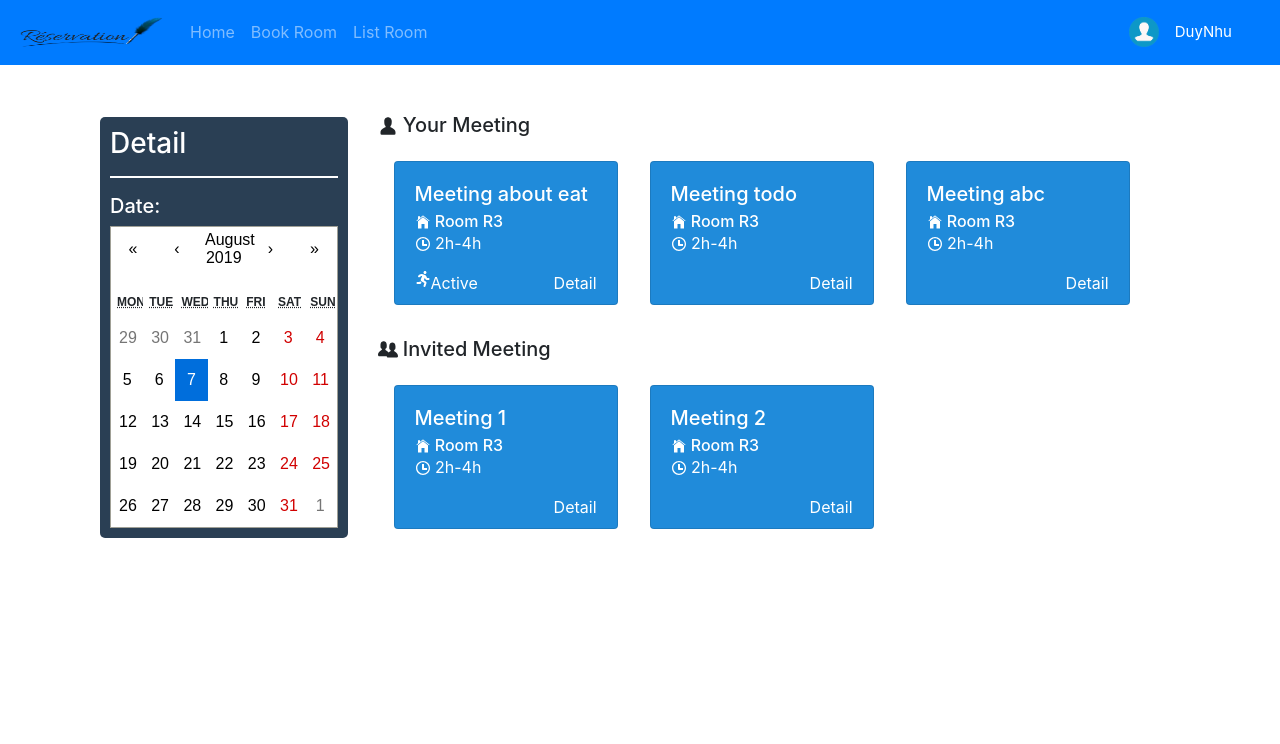
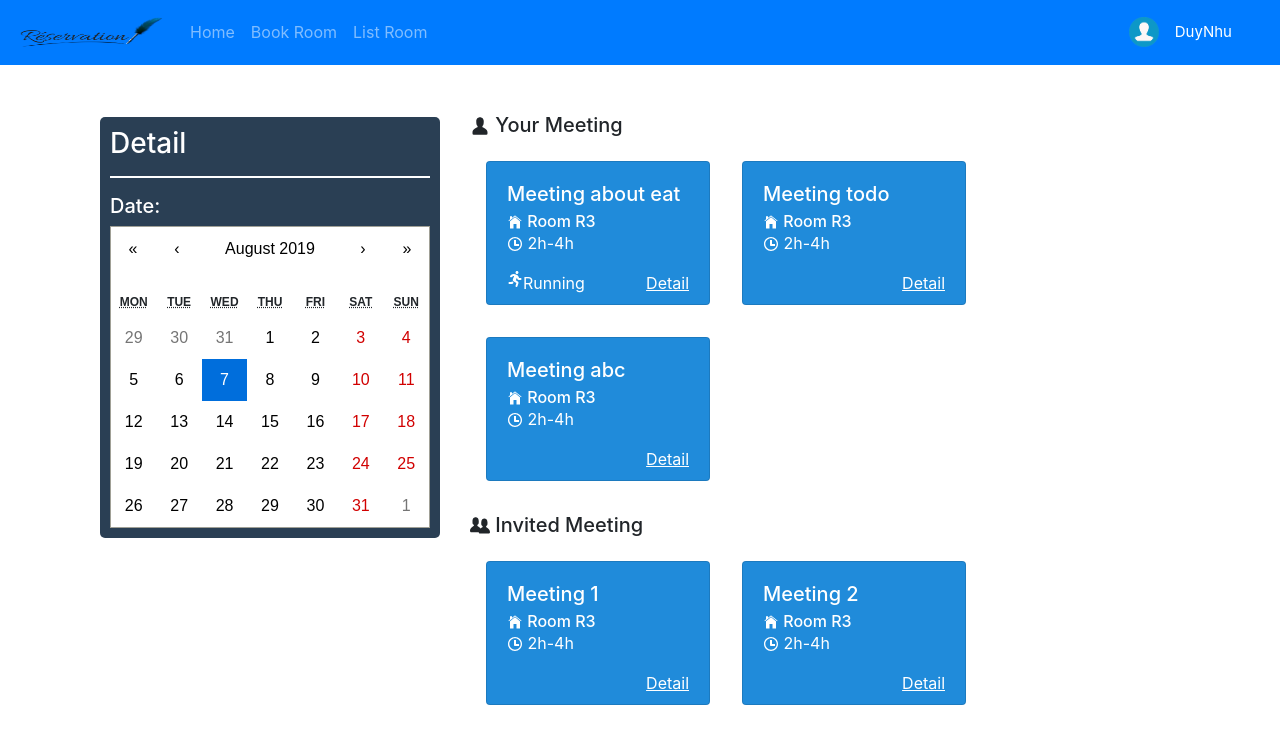
Before and after one commit to sieunhanvodich/room-reservation, a React (Create React App) app: page /home-user in a window 1280 px wide. Shown: the top 744 px of the page. Built offline with nearby package versions, Linux system fonts and the light colour scheme; a web font is replaced by a local one.

Commit message:
refs #2 duy update

```diff
--- a/src/components/ContentHomeUser/ContentHomeUser.js
+++ b/src/components/ContentHomeUser/ContentHomeUser.js
@@ -15,10 +15,10 @@ class ContentHomeUser extends React.Component {
     return (
       <Container>
         <Row>
-          <Col xl={3} lg={4} md={7} sm={12} xs={12}>
+          <Col xl={4} lg={4} md={7} sm={12} xs={12}>
             <DatePicker />
           </Col>
-          <Col xl={9} lg={8} md={5} xs={12} sm={12}>
+          <Col xl={8} lg={8} md={5} xs={12} sm={12}>
             <h5 className="mt-3"><GoPerson />  Your Meeting</h5>
             <ListMeeting Meetings={this.props.listMeeting.own} onClickCard={(detail) => this.props.handleShow(detail)} />
             <h5 className="mt-3"><GoOrganization />  Invited Meeting</h5>
--- a/src/components/ListMeeting/ListMeeting.js
+++ b/src/components/ListMeeting/ListMeeting.js
@@ -2,9 +2,6 @@ import React from 'react';
 import Meeting from '../Meeting/Meeting';
 
 class ListMeeting extends React.Component {
-    constructor(props) {
-        super(props);
-    };
     render() {
         return (
             <div className="d-flex flex-wrap">
--- a/src/components/Meeting/Meeting.css
+++ b/src/components/Meeting/Meeting.css
@@ -3,6 +3,10 @@
     height: 9rem;
     background-color: #208BDA;
     color: white;
+}
+.detail:hover{
+  cursor: pointer;
+  transform: scale(0.95);
 }
 
 @media only screen and (max-width: 766px) {
--- a/src/components/Meeting/Meeting.js
+++ b/src/components/Meeting/Meeting.js
@@ -8,12 +8,12 @@ import './Meeting.css';
 class Meeting extends React.Component {
   render() {
     return (
-      <Card className="m-3 meeting" onClick={this.props.onClickShowDetail}>
+      <Card className="m-3 meeting">
         <Card.Body>
           <Card.Title>{this.props.content.name}</Card.Title>
           <Card.Subtitle><IoIosHome className="room"/> Room {this.props.content.room}</Card.Subtitle>
           <p className="card-text time-block"><GoClock className="time"/> {this.props.content.from}-{this.props.content.to}</p>
-          <div className="card-text footer">{this.props.content.active ? (<div className="d-inline"><FaRunning className="float-left running"/>Active</div>) : null} <p className="float-right d-inline">Detail</p></div>
+          <div className="card-text footer">{this.props.content.active ? (<div className="d-inline"><FaRunning className="float-left running"/>Running</div>) : null} <div style={{color:'white'}} className="float-right d-inline detail" onClick={this.props.onClickShowDetail}><u>Detail</u></div></div>
         </Card.Body>
       </Card>
   )
--- a/src/store/reducers/UserReducer.js
+++ b/src/store/reducers/UserReducer.js
@@ -1,7 +1,6 @@
 import { SAVE_USER } from '../actions/ActionTypes'
 let stateDefault = [1, 2]
 const userReducer = (state = stateDefault, action) => {
-  console.log('action', action)
   switch (action.type) {
     case SAVE_USER:
       return action.user
```
